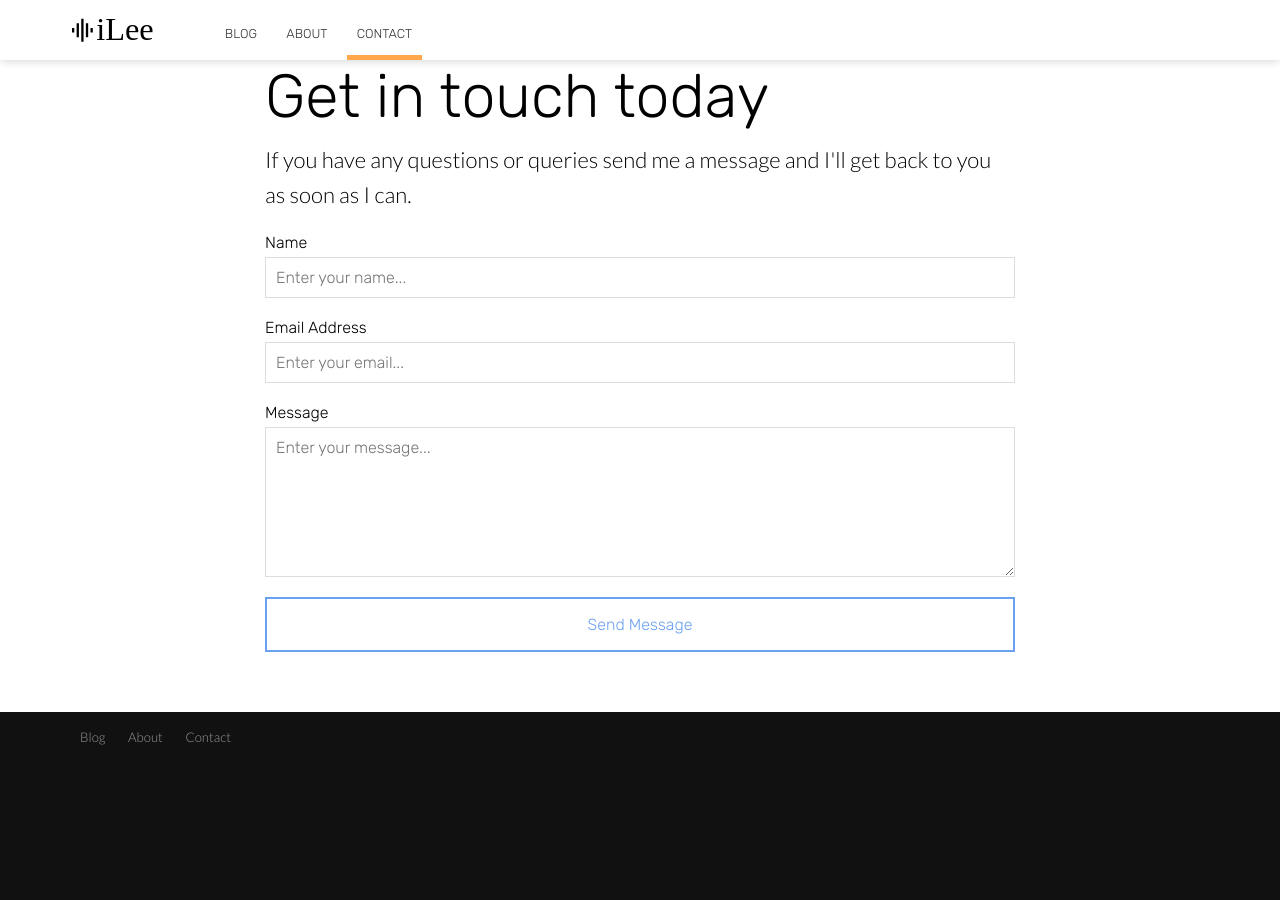
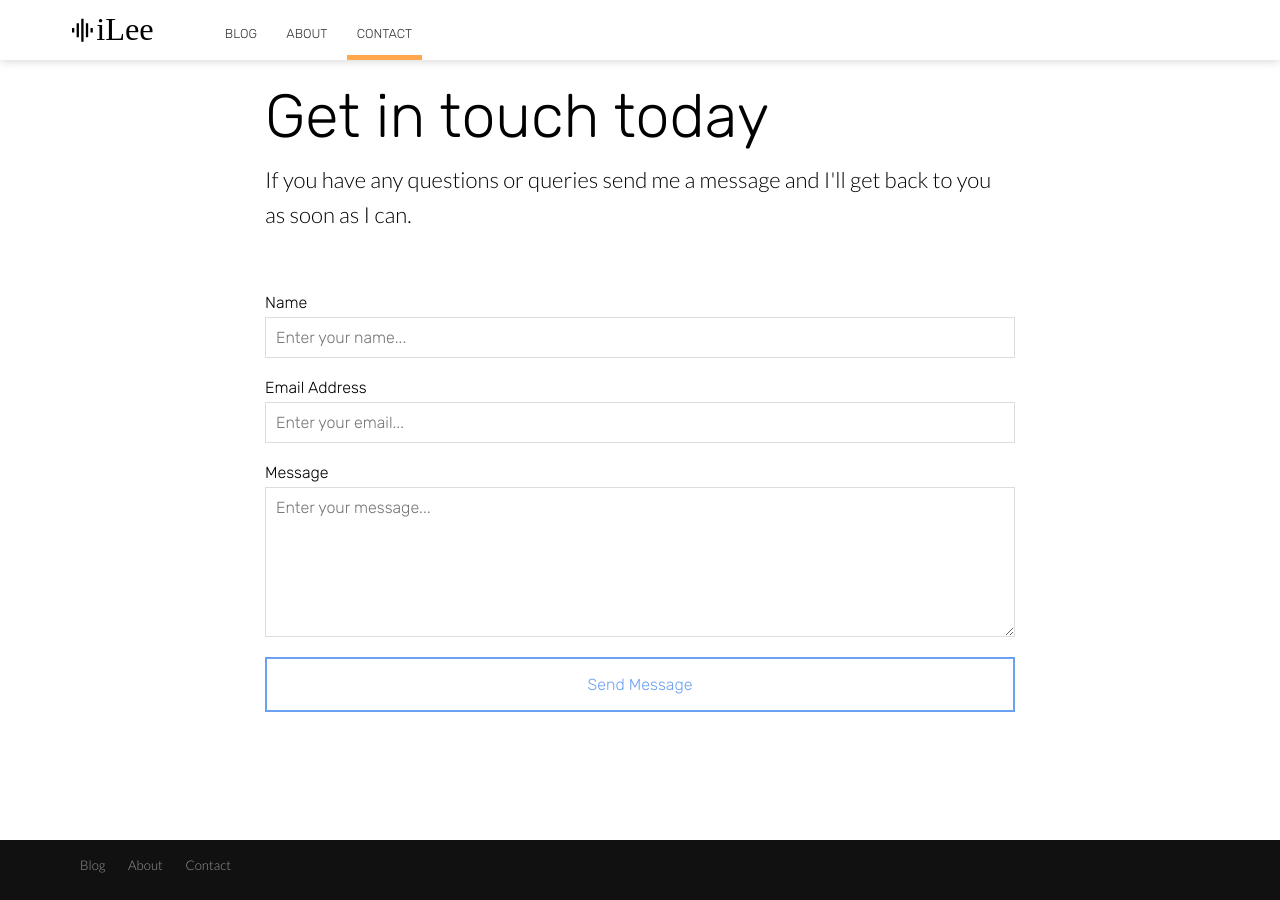
Before and after one commit to xuanchenglee/xuanchenglee.github.io, a Jekyll site: the page built from contact.html, in a window 1280 px wide. Built offline with Jekyll 4.4.1, drawn with Linux system fonts in a browser that asks for light colours; nearby versions of some CDN libraries.

Commit message:
update layout

```diff
--- a/_sass/landing-page.scss
+++ b/_sass/landing-page.scss
@@ -36,6 +36,7 @@
 
 	.hero-text-container {
 		width: 600px;
+		text-align: left;
 
 		h1, h2, p, .button {
 			text-shadow: 1.3px 1.5px 1px rgb(0, 0, 0);
--- a/_sass/layout.scss
+++ b/_sass/layout.scss
@@ -23,6 +23,14 @@ section {
 
 .pad {
 	padding: 60px 0;
+}
+
+.min-80vh{
+	min-height: 80vh;
+}
+
+.padding-20{
+	padding: 20px 0px;
 }
 
 header {
--- a/contact.html
+++ b/contact.html
@@ -4,8 +4,8 @@ description: Send us a message to find out more!
 image: http://om6vqg6il.bkt.clouddn.com/logo.png
 ---
 
-<section class="pad">
-	<div class="inner-hero text-container">
+<section class="pad min-80vh">
+	<div class="inner-hero text-container padding-20">
 		<div class="hero-text-container">
 			<h1 class="editable">Get in touch today</h1>
 			<p class="subtext editable">If you have any questions or queries send me a message and I'll get back to you as soon as I can.</p>
```
Also changed, not shown: about.html (+10 -10 lines).
